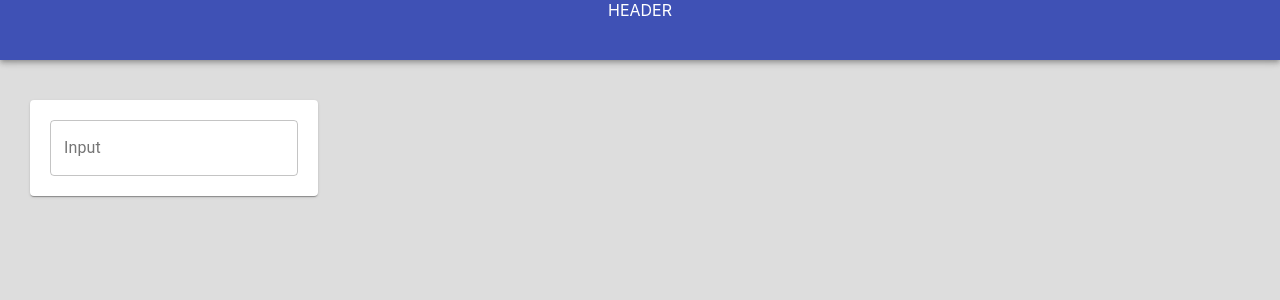
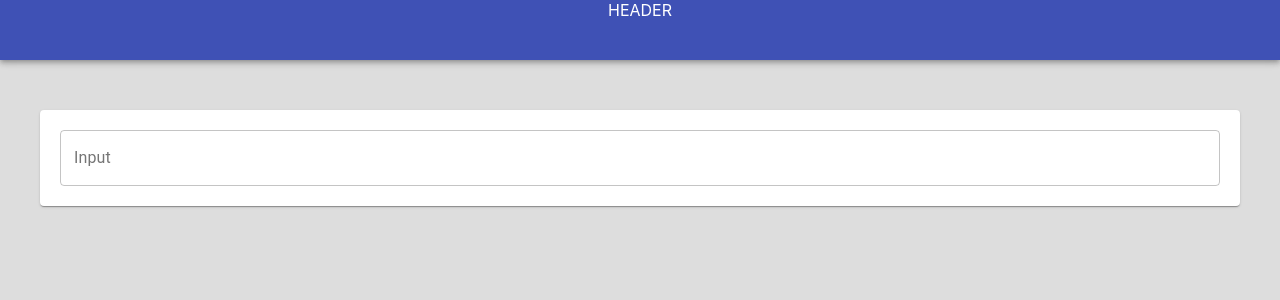
Before and after one commit to nkoster/reducer1, a React app: page / in a window 1280 px wide. Shown: the top 300 px of the page. Built offline with nearby package versions, Linux system fonts and the light colour scheme.

Commit message:
Layout: width 100% Input Component

```diff
--- a/src/components/Input/index.js
+++ b/src/components/Input/index.js
@@ -20,6 +20,7 @@ const Input = _ => {
           label='Input'
           variant='outlined'
           onChange={updateInput}
+          style={InputStyle}
         />
       </Card>
     </div>
@@ -29,9 +30,10 @@ const Input = _ => {
 export default Input
 
 const InputStyle = {
-  // width: '500px'
+  width: '100%'
 }
 
 const CardStyle = {
+  margin: '10px',
   padding: '20px'
 }
```
